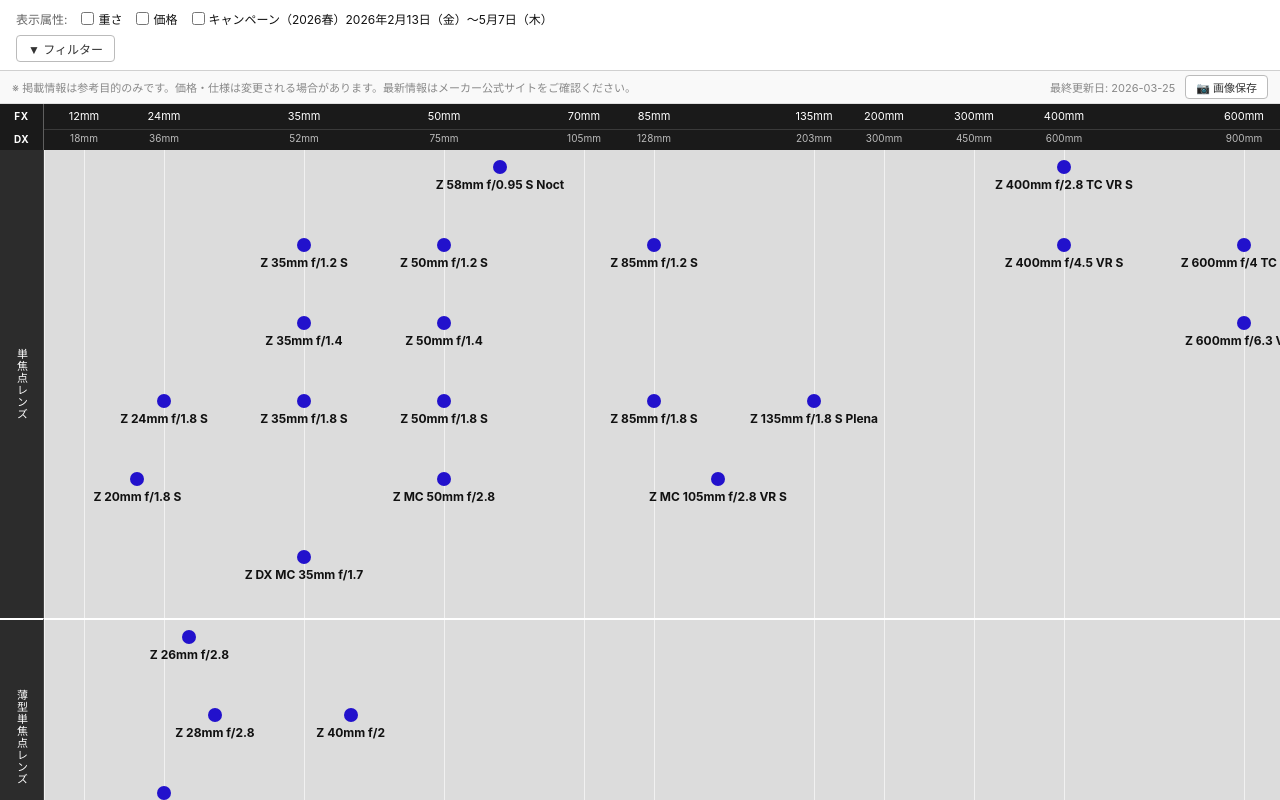
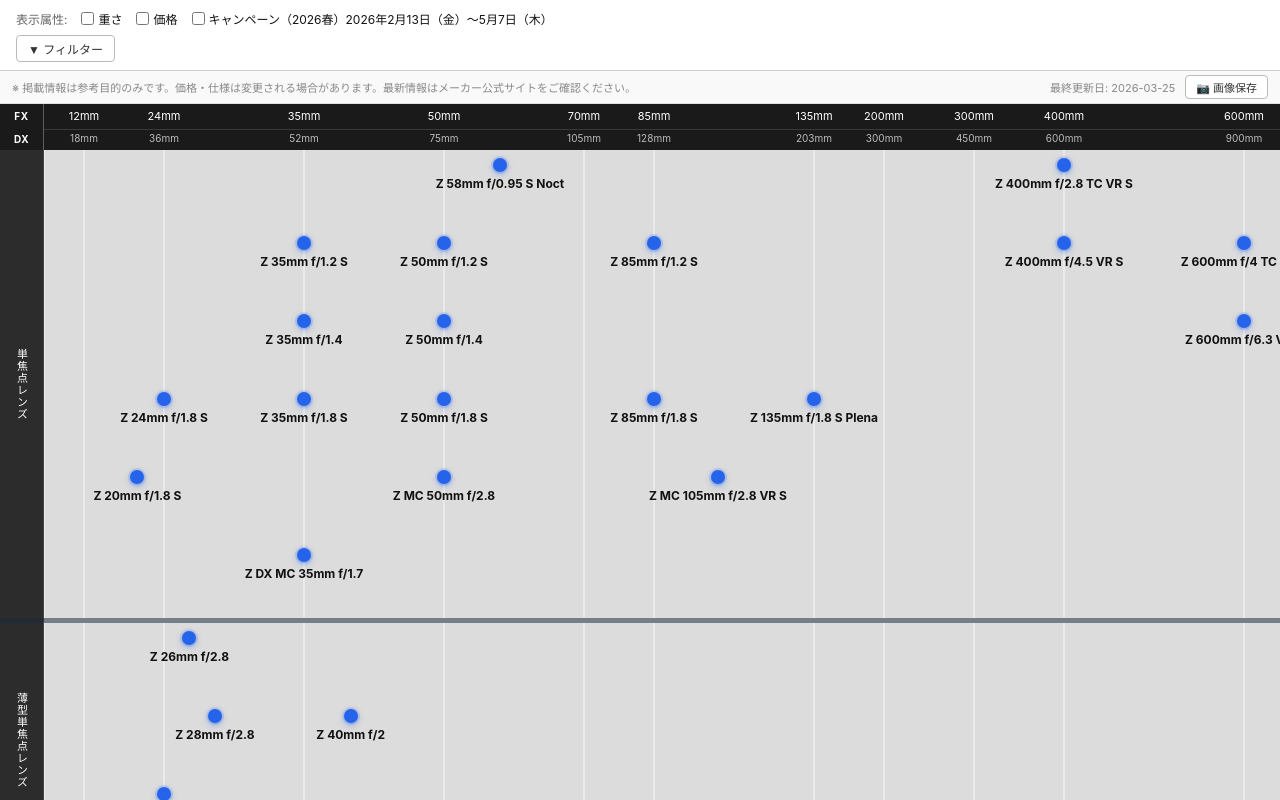
Before and after one commit to fuziki/lens-list, a React (Vite) app: page / in a window 1280 px wide. Built offline with nearby package versions, Linux system fonts and the light colour scheme.

Commit message:
Refine lens dot, zoom bar, and grid line styling

```diff
--- a/public/data/config.json
+++ b/public/data/config.json
@@ -79,10 +79,10 @@
     "sectionLabelBackground": "#2c2c2c",
     "sectionLabelText": "#ffffff",
     "rowBackground": "#dcdcdc",
-    "gridLineColor": "#ffffff",
+    "gridLineColor": "rgba(255, 255, 255, 0.4)",
     "sectionDividerColor": "#ffffff",
-    "lensDot": "#2211cc",
-    "zoomBar": "#2211cc",
+    "lensDot": "#2563eb",
+    "zoomBar": "#2563eb",
     "lensNameText": "#111111",
     "attributeText": "#555555"
   },
--- a/src/components/table/LensRow.tsx
+++ b/src/components/table/LensRow.tsx
@@ -33,11 +33,11 @@
           key={'vline-' + m.fxMm}
           style={{
             position: 'absolute',
-            left: m.x,
+            left: m.x - 1,
             top: 0,
             bottom: 0,
-            width: 1,
-            background: 'rgba(255,255,255,0.6)',
+            width: 2,
+            background: config.colors.gridLineColor,
             pointerEvents: 'none',
             zIndex: 0,
           }}
--- a/src/components/table/PrimeLens.tsx
+++ b/src/components/table/PrimeLens.tsx
@@ -9,7 +9,7 @@
   activeAttributes: ReadonlySet<string>;
 }
 
-const TOP_PAD = 10;
+const TOP_PAD = 8;
 
 export function PrimeLens({ lens, config, geometry, activeAttributes }: Props) {
   const dotD = config.primeDotDiameterPx;
@@ -26,10 +26,7 @@
         className="lens-dot"
         style={{ width: dotD, height: dotD }}
       />
-      <div
-        className="lens-text-box"
-        style={{ position: 'absolute', left: '50%', transform: 'translateX(-50%)', textAlign: 'center', marginTop: 3 }}
-      >
+      <div className="lens-text-box">
         <div
           className="lens-name"
           style={{ fontSize: config.typography.lensNameFontSizePx, fontWeight: 'bold' }}
@@ -41,7 +38,7 @@
           .map(attr => (
             <div
               key={attr.key}
-              className="lens-attr"
+              className={`lens-attr lens-attr-${attr.format}`}
               style={{ fontSize: config.typography.attributeFontSizePx, lineHeight: `${config.attributeRowHeightPx}px` }}
             >
               {formatAttributeValue(lens, attr)}
--- a/src/components/table/ZoomLens.tsx
+++ b/src/components/table/ZoomLens.tsx
@@ -9,12 +9,12 @@
   activeAttributes: ReadonlySet<string>;
 }
 
-const TOP_PAD = 10;
+const TOP_PAD = 8;
 
 export function ZoomLens({ lens, config, geometry, activeAttributes }: Props) {
   const x1 = getX(lens.focalLengthMinFxMm, geometry.markers);
   const x2 = getX(lens.focalLengthMaxFxMm, geometry.markers);
-  const barW = Math.max(x2 - x1 - 1, 20);
+  const barW = Math.max(x2 - x1 - 2, 20);
 
   return (
     <div
@@ -29,7 +29,7 @@
           borderRadius: config.zoomBarBorderRadiusPx,
         }}
       />
-      <div style={{ marginTop: 3 }}>
+      <div className="lens-text-content">
         <div
           className="lens-name"
           style={{ fontSize: config.typography.lensNameFontSizePx, fontWeight: 'bold' }}
@@ -41,7 +41,7 @@
           .map(attr => (
             <div
               key={attr.key}
-              className="lens-attr"
+              className={`lens-attr lens-attr-${attr.format}`}
               style={{ fontSize: config.typography.attributeFontSizePx, lineHeight: `${config.attributeRowHeightPx}px` }}
             >
               {formatAttributeValue(lens, attr)}
--- a/src/styles/app.css
+++ b/src/styles/app.css
@@ -351,13 +351,42 @@
   border-radius: 50%;
   margin: 0 auto;
   flex-shrink: 0;
-  background: var(--color-lens-dot, #2211cc);
+  background: var(--color-lens-dot, #2563eb);
+  box-shadow: 0 2px 6px rgba(37, 99, 235, 0.45), 0 0 0 2px rgba(37, 99, 235, 0.15);
 }
 
 .zoom-bar {
   width: 100%;
   flex-shrink: 0;
-  background: var(--color-zoom-bar, #2211cc);
+  background: var(--color-zoom-bar, #2563eb);
+  box-shadow: 0 2px 5px rgba(37, 99, 235, 0.35);
+  position: relative;
+  overflow: hidden;
+}
+
+.zoom-bar::after {
+  content: '';
+  position: absolute;
+  top: 2px;
+  left: 6px;
+  right: 6px;
+  height: 3px;
+  background: rgba(255, 255, 255, 0.3);
+  border-radius: 1px;
+}
+
+/* PrimeLens text box */
+.lens-text-box {
+  position: absolute;
+  left: 50%;
+  transform: translateX(-50%);
+  text-align: center;
+  margin-top: 4px;
+}
+
+/* ZoomLens text content */
+.lens-text-content {
+  margin-top: 4px;
 }
 
 .lens-name {
@@ -377,5 +406,5 @@
 
 .section + .section .section-label,
 .section + .section .section-rows {
-  border-top: 2px solid #ffffff;
+  border-top: 5px solid rgba(30, 41, 59, 0.6);
 }
```
